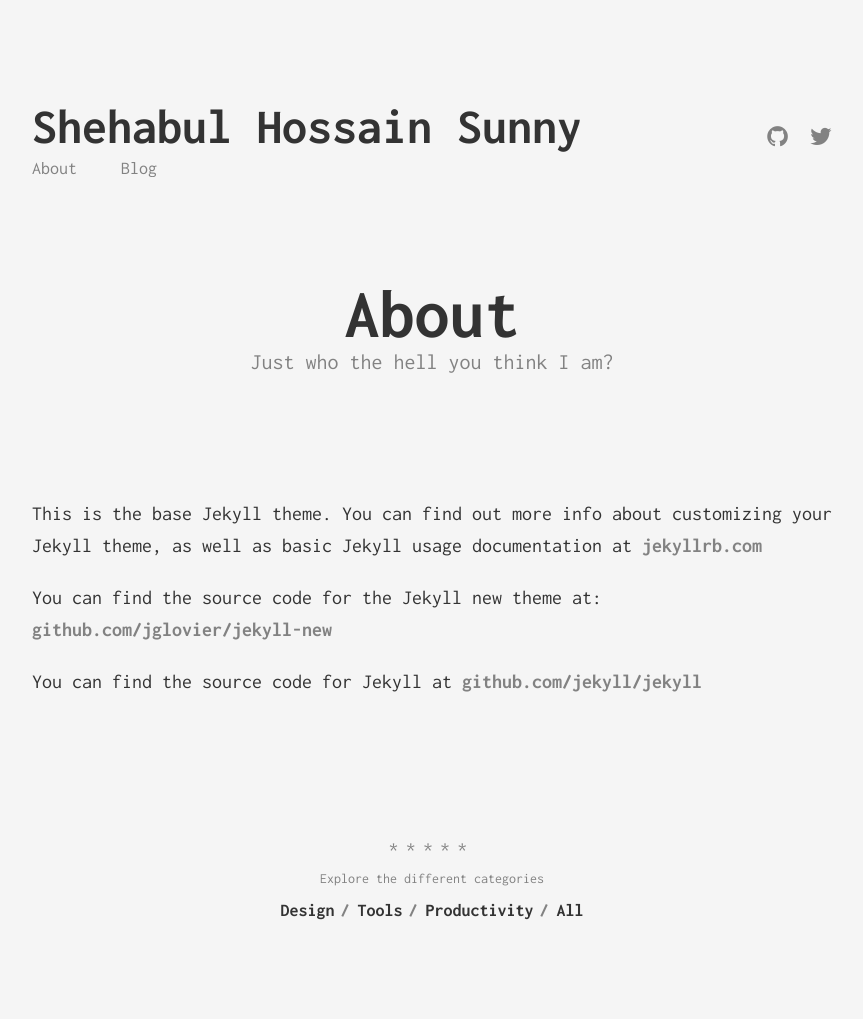
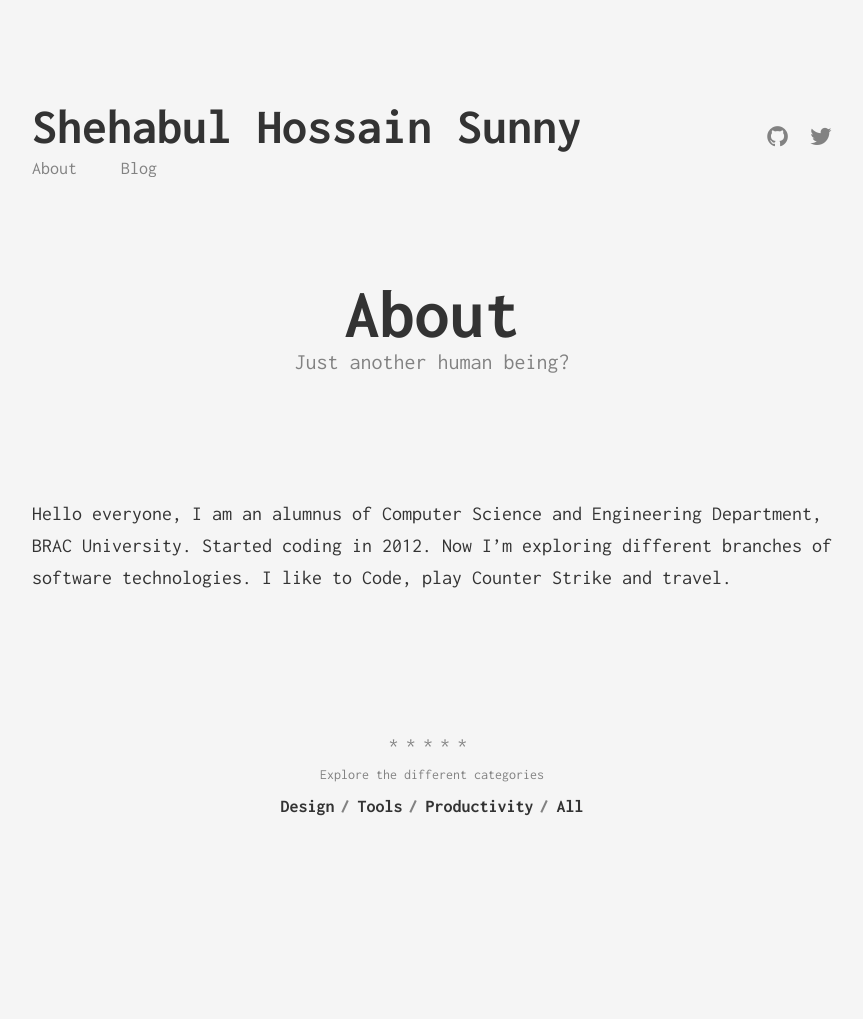
Before and after one commit to ShehabSunny/shehabsunny.github.io, a Jekyll site: the page built from about.md, in a window 1280 px wide. Shown: the whole page, without its empty margins (208-1071 px from the left). Built offline with Jekyll 4.4.1, drawn with Linux system fonts in a browser that asks for light colours; after the commit the page ends 915 px from its top, so only the background shows below that.

Commit message:
about page

```diff
--- a/about.md
+++ b/about.md
@@ -1,12 +1,15 @@
 ---
 layout: page
 title: About
-subtitle: Just who the hell you think I am?
+subtitle: Just another human being?
 permalink: /about/
 ---
 
-This is the base Jekyll theme. You can find out more info about customizing your Jekyll theme, as well as basic Jekyll usage documentation at [jekyllrb.com](http://jekyllrb.com/)
+Hello everyone, I am an alumnus of Computer Science and Engineering Department, BRAC University. Started coding in 2012. Now I'm exploring different branches of software technologies. I like to Code, play Counter Strike and travel.
+
+
+<!-- This is the base Jekyll theme. You can find out more info about customizing your Jekyll theme, as well as basic Jekyll usage documentation at [jekyllrb.com](http://jekyllrb.com/)
 
 You can find the source code for the Jekyll new theme at: [github.com/jglovier/jekyll-new](https://github.com/jglovier/jekyll-new)
 
-You can find the source code for Jekyll at [github.com/jekyll/jekyll](https://github.com/jekyll/jekyll)
+You can find the source code for Jekyll at [github.com/jekyll/jekyll](https://github.com/jekyll/jekyll) -->
```
Also changed, not shown: 5 other files.
